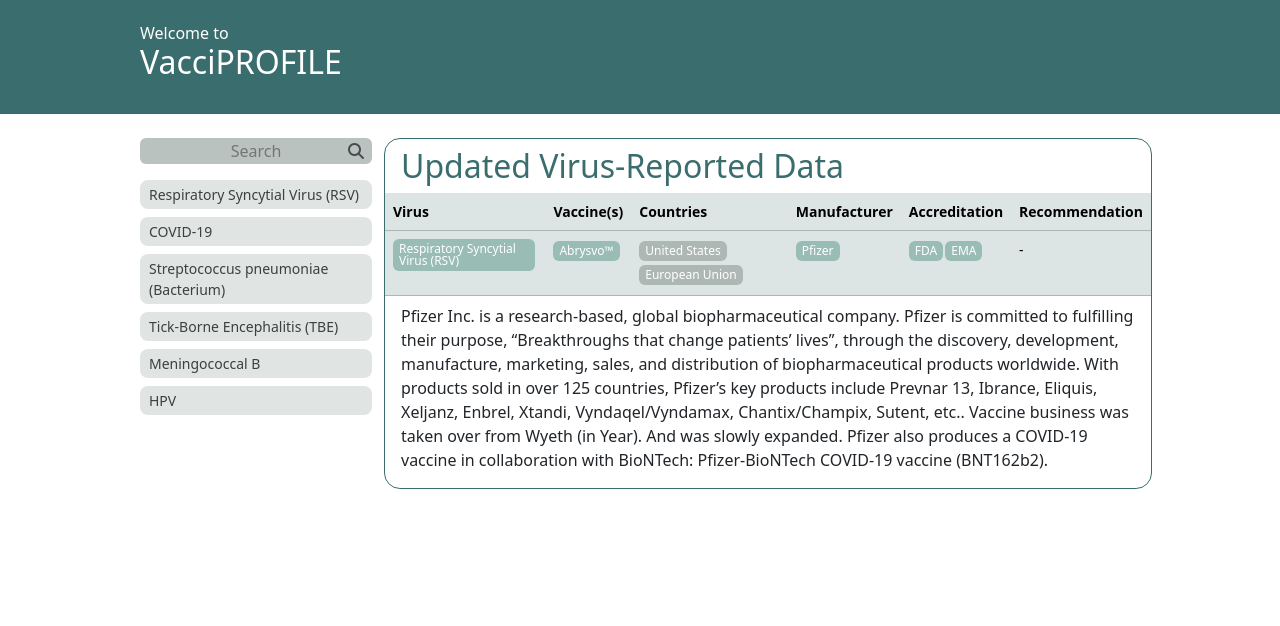
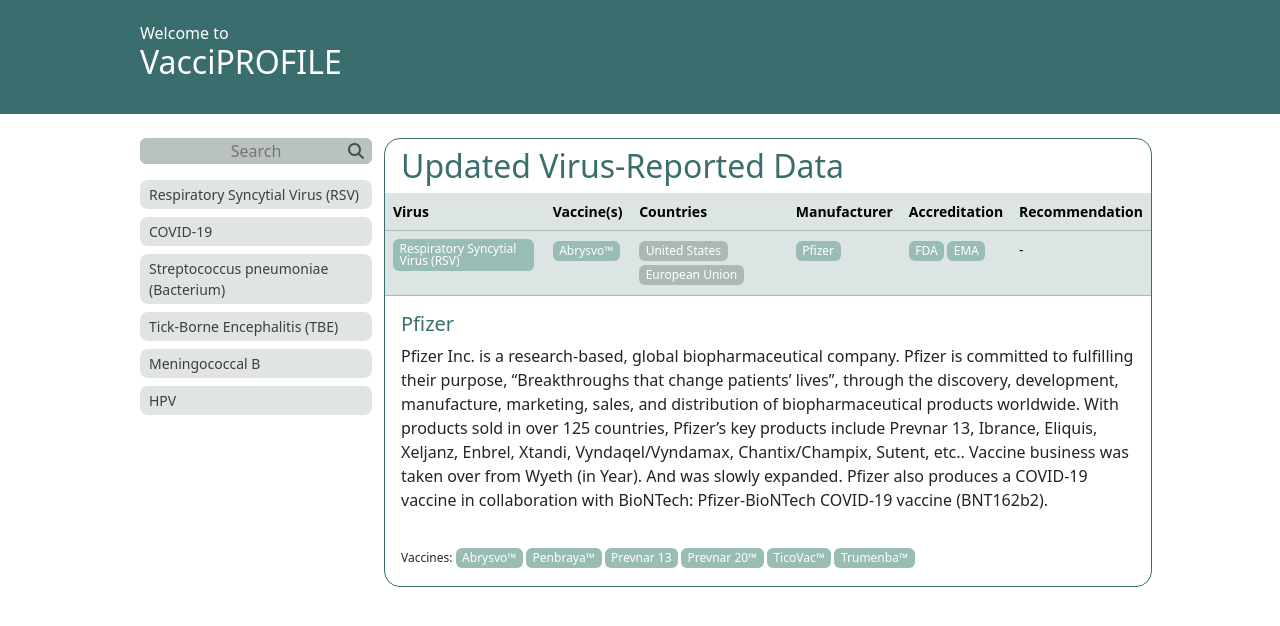
Before and after one commit to gudaedujobs/vacciprofile, a React (Create React App) app in the folder client/: page / in a window 1280 px wide. Both pictures are taken after a click on the element "Pfizer". Shown: the top 626 px of the page. Built offline with nearby package versions, Linux system fonts and the light colour scheme.

Commit message:
Latest Update

```diff
--- a/client/src/App.js
+++ b/client/src/App.js
@@ -70,6 +70,10 @@
         return vaccines.filter(vaccine => vaccine.accreditation.includes(selectedAccreditation));
     }
 
+    const getVaccinesByManufacturer = () => {
+        return vaccines.filter(vaccine => vaccine.manufacturerId === selectedManufacturer.manufacturerId);
+    }
+
     return (
         <div className='container'>
             <div className='row bg-primary text-white py-4'>
@@ -127,14 +131,25 @@
                     </div>
                     <div className='details-container px-3 pt-2 pb-3'>
                         {detailsType==="Virus" ? <div>
+                            <h4 className='report-heading'>{selectedVirus.name}</h4>
                             <p>{selectedVirus.description}</p>
                         </div> : detailsType==="Vaccine" ? <div className='position-relative'>
+                            <h4 className='report-heading'>{selectedVaccine.name}</h4>
                             <p className='mb-3'>{selectedVaccine.description}</p>
                             <p className='mb-0'><a className='read-more' target="_blank" rel="noopener noreferrer" href={`${selectedVaccine.link}`}>Learn more...</a></p>
                             <span className='last-updated text-muted position-absolute end-0 bottom-0'>Last updated: {selectedVaccine.lastUpdated}</span>
                         </div> : detailsType==="Manufacturer" ? <div>
-                            {selectedManufacturer.description}
+                            <h4 className='report-heading'>{selectedManufacturer.name}</h4>
+                            <p>{selectedManufacturer.description}</p>
+                            <table className='table'>
+                                <thead>
+
+                                </thead>
+                            </table>
+                            <span className='vaccines-label'>Vaccines: </span>
+                            {getVaccinesByManufacturer().map((vaccine=><span className='pill-unselected badge' onClick={()=>handleSelectVaccine(vaccine.name)}>{vaccine.name}</span>))}
                         </div> : detailsType==="Accreditation" ? <div>
+                            <h4 className='report-heading'>{selectedAccreditation} Vaccines</h4>
                             {getVaccinesByAccreditation().map((vaccine=><span className='pill-unselected badge' onClick={()=>handleSelectVaccine(vaccine.name)}>{vaccine.name}</span>))}
                         </div> : <></>}
                     </div>
--- a/client/src/App.scss
+++ b/client/src/App.scss
@@ -64,9 +64,9 @@
     word-wrap: break-word;
     width: auto;
     text-align: left;
-    padding: 4px 6px;
+    padding: 4px 6.5px;
     margin-bottom: 2px;
-    margin-right: 2px;
+    margin-right: 3px;
 }
 
 .pill-unselected:hover {
@@ -83,6 +83,16 @@
     cursor: default;
 }
 
+.report-heading {
+    font-size: 20px;
+    color: $primary;
+    padding-top: 8px;
+}
+
+.vaccines-label {
+    font-size: 12px;
+}
+
 .read-more {
     color: $warning;
 }
```
